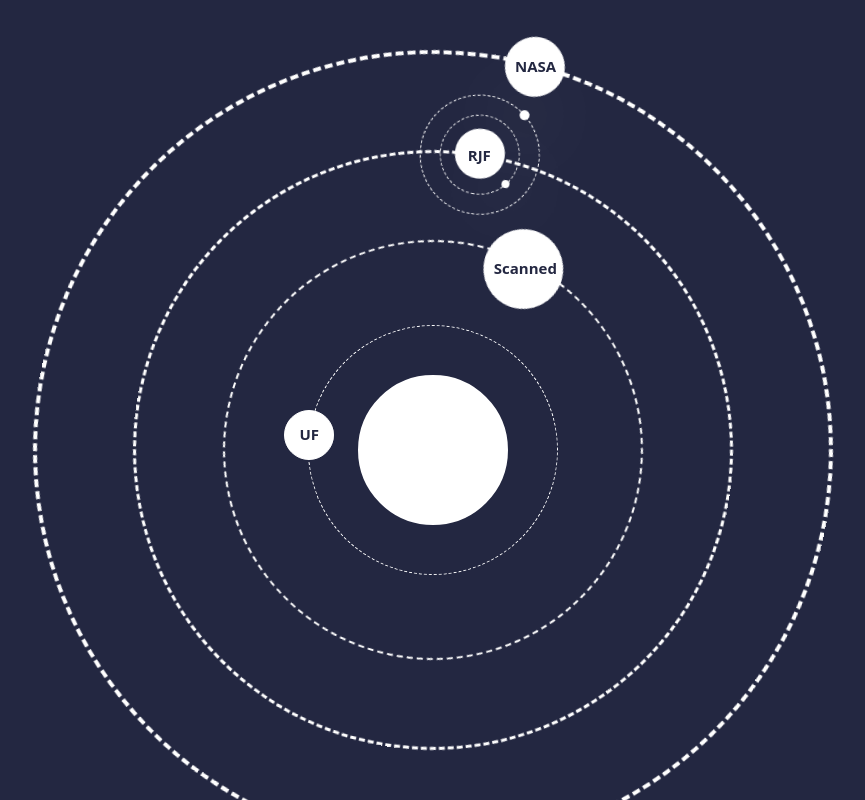
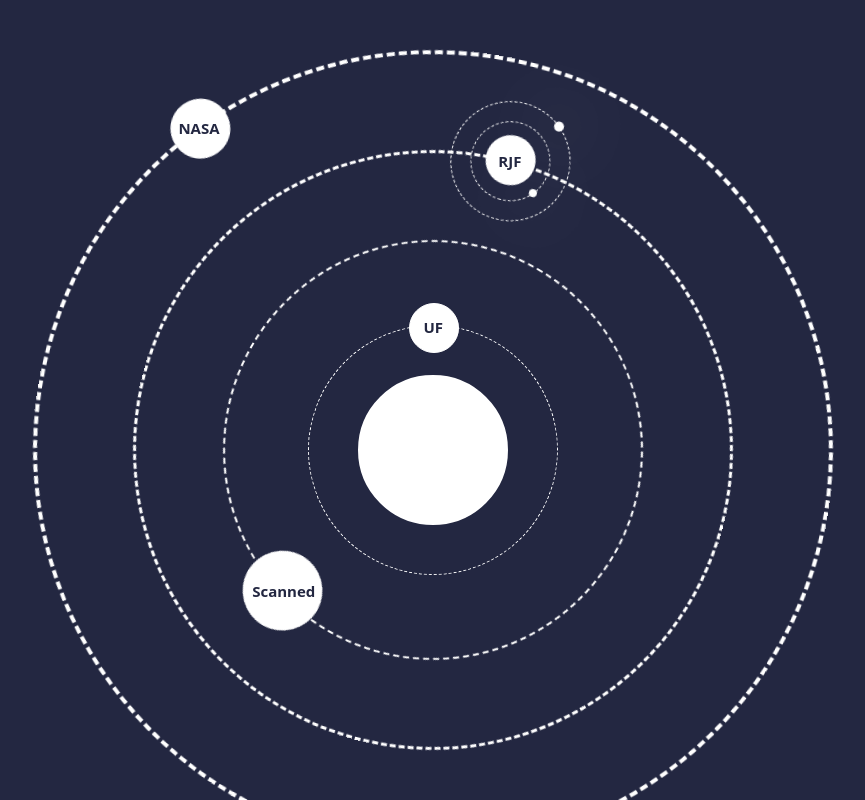
Before and after one commit to WittySkates/personalwebsite, a Vue app: page / in a window 1280 px wide. Shown: the whole page, without its empty margins (207-1072 px from the left). Built offline with nearby package versions, Linux system fonts and the light colour scheme.

Commit message:
Changed orbital periods and addded scoll into view

```diff
--- a/src/components/Home.vue
+++ b/src/components/Home.vue
@@ -15,29 +15,28 @@
       <div id="sol"><p id="sol-label"></p></div>
 
 
-
-      <div id="Planet2-orbit">
-        <div id="Planet2"></div>
-        <p id="Planet2-label">Scanned</p>
+    <div id="Planet4-orbit">
+        <div id="Planet4" @click="scrollInto('NASA')" style="cursor: pointer;"></div>
+        <p id="Planet4-label" @click="scrollInto('NASA')" style="cursor: pointer;">NASA</p>
       </div>
 
       <div id="Planet3-orbit">
+        <div id="Planet3-2-orbit">
+          <div id="Planet3-2"></div>
+          <p id="Planet3-2-label"></p>
+        </div>
         <div id="Planet3-1-orbit">
           <div id="Planet3-1"></div>
           <!-- <div id="Planet3-1-1"></div> -->
           <p id="Planet3-1-label"></p>
         </div>
-        <div id="Planet3-2-orbit">
-          <div id="Planet3-2"></div>
-          <p id="Planet3-2-label"></p>
-        </div>
-        <div id="Planet3"></div>
-        <p id="Planet3-label">RJF</p>
+        <div id="Planet3" @click="scrollInto('UF')" style="cursor: pointer;"></div>
+        <p id="Planet3-label" @click="scrollInto('RJF')" style="cursor: pointer;">RJF</p>
       </div>
 
-      <div id="Planet4-orbit">
-        <div id="Planet4"></div>
-        <p id="Planet4-label">NASA</p>
+      <div id="Planet2-orbit">
+        <div id="Planet2"  @click="scrollInto('Scanned')" style="cursor: pointer;"></div>
+        <p id="Planet2-label"  @click="scrollInto('Scanned')" style="cursor: pointer;">Scanned</p>
       </div>
 
       <div id="Planet1-orbit">
@@ -48,7 +47,43 @@
     </div>
     <div class="breaker"></div>
     <div class="content">
-      <div id="UF">
+      <div id="UF">UF
+        <p>TESTING</p>
+        <p>TESTING</p>
+        <p>TESTING</p>
+        <p>TESTING</p>
+        <p>TESTING</p>
+        <p>TESTING</p>
+        <p>TESTING</p>
+        <p>TESTING</p>
+        <p>TESTING</p>
+        <p>TESTING</p>
+      </div>
+      <div id="Scanned">Scanned
+        <p>TESTING</p>
+        <p>TESTING</p>
+        <p>TESTING</p>
+        <p>TESTING</p>
+        <p>TESTING</p>
+        <p>TESTING</p>
+        <p>TESTING</p>
+        <p>TESTING</p>
+        <p>TESTING</p>
+        <p>TESTING</p>
+      </div>
+      <div id="RJF">RJF
+        <p>TESTING</p>
+        <p>TESTING</p>
+        <p>TESTING</p>
+        <p>TESTING</p>
+        <p>TESTING</p>
+        <p>TESTING</p>
+        <p>TESTING</p>
+        <p>TESTING</p>
+        <p>TESTING</p>
+        <p>TESTING</p>
+      </div>
+      <div id="NASA">NASA
         <p>TESTING</p>
         <p>TESTING</p>
         <p>TESTING</p>
@@ -158,8 +193,8 @@ a{
   left: 50%;
   width: 50px;
   height: 50px;
-  margin-left: -10px;
-  margin-top: -25px;
+  margin-left: 97px;
+  margin-top: 100px;
   background: white;
   border-color: white;
   border-width: 1px;
@@ -196,8 +231,8 @@ a{
   left: 50%;
   /* width: 15px;
   height: 15px; */
-  margin-left: 6px;
-  margin-top: -11px;
+  margin-left: 113px;
+  margin-top: 113px;
   color: #232741;
   font-size: 15px;
   font-weight: bold;
@@ -217,8 +252,8 @@ a{
   left: 50%;
   width: 80px;
   height: 80px;
-  margin-left: -10px;
-  margin-top: -32px;
+  margin-left: -100px;
+  margin-top: 365px;
   background: white;
   border-color: white;
   border-width: 1px;
@@ -241,11 +276,11 @@ a{
   border-color: white;
   border-radius: 80%;
 
-  -webkit-animation: spin-right 100s linear infinite;
-  -moz-animation: spin-right 100s linear infinite;
-  -ms-animation: spin-right 100s linear infinite;
-  -o-animation: spin-right 100s linear infinite;
-  animation: spin-right 100s linear infinite;
+  -webkit-animation: spin-right 60s linear infinite;
+  -moz-animation: spin-right 60s linear infinite;
+  -ms-animation: spin-right 60s linear infinite;
+  -o-animation: spin-right 60s linear infinite;
+  animation: spin-right 60s linear infinite;
 }
 
 #Planet2-label {
@@ -254,17 +289,17 @@ a{
   left: 50%;
   /* width: 15px;
   height: 15px; */
-  margin-left: 0px;
-  margin-top: -5px;
+  margin-left: -90px;
+  margin-top: 394px;
   color: #232741;
   font-size: 15px;
   font-weight: bold;
 
-  -webkit-animation: spin-left 100s linear infinite;
-  -moz-animation: spin-left 100s linear infinite;
-  -ms-animation: spin-left 100s linear infinite;
-  -o-animation: spin-left 100s linear infinite;
-  animation: spin-left 100s linear infinite;
+  -webkit-animation: spin-left 60s linear infinite;
+  -moz-animation: spin-left 60s linear infinite;
+  -ms-animation: spin-left 60s linear infinite;
+  -o-animation: spin-left 60s linear infinite;
+  animation: spin-left 60s linear infinite;
 }
 
 /*Planet 3 Group*/
@@ -328,11 +363,11 @@ a{
   border-color: white;
   border-radius: 50%;
 
-  -webkit-animation: spin-right 200s linear infinite;
-  -moz-animation: spin-right 200s linear infinite;
-  -ms-animation: spin-right 200s linear infinite;
-  -o-animation: spin-right 200s linear infinite;
-  animation: spin-right 200s linear infinite;
+  -webkit-animation: spin-right 120s linear infinite;
+  -moz-animation: spin-right 120s linear infinite;
+  -ms-animation: spin-right 120s linear infinite;
+  -o-animation: spin-right 120s linear infinite;
+  animation: spin-right 120s linear infinite;
 }
 
 #Planet3-1-orbit {
@@ -385,11 +420,11 @@ a{
   font-size: 15px;
   font-weight: bold;
 
-  -webkit-animation: spin-left 200s linear infinite;
-  -moz-animation: spin-left 200s linear infinite;
-  -ms-animation: spin-left 200s linear infinite;
-  -o-animation: spin-left 200s linear infinite;
-  animation: spin-left 200s linear infinite;
+  -webkit-animation: spin-left 120s linear infinite;
+  -moz-animation: spin-left 120s linear infinite;
+  -ms-animation: spin-left 120s linear infinite;
+  -o-animation: spin-left 120s linear infinite;
+  animation: spin-left 120s linear infinite;
 }
 
 /*The Animation time for moon labels is calculated by using harmonic sums. See Readme.md*/
@@ -438,8 +473,8 @@ a{
   left: 50%;
   width: 60px;
   height: 60px;
-  margin-left: -10px;
-  margin-top: -30px;
+  margin-left: -310px;
+  margin-top: 85px;
   background: white;
   border-color: white;
   border-width: 1px;
@@ -464,11 +499,11 @@ a{
   border-radius: 50%;
 
 
-  -webkit-animation: spin-right 150s linear infinite;
-  -moz-animation: spin-right 150s linear infinite;
-  -ms-animation: spin-right 150s linear infinite;
-  -o-animation: spin-right 150s linear infinite;
-  animation: spin-right 150s linear infinite;
+  -webkit-animation: spin-right 200s linear infinite;
+  -moz-animation: spin-right 200s linear infinite;
+  -ms-animation: spin-right 200s linear infinite;
+  -o-animation: spin-right 200s linear infinite;
+  animation: spin-right 200s linear infinite;
 }
 
 #Planet4-label {
@@ -477,17 +512,17 @@ a{
   left: 50%;
   /* width: 15px;
   height: 15px; */
-  margin-left: 0px;
-  margin-top: -12px;
+  margin-left: -302px;
+  margin-top: 104px;
   color: #232741;
   font-size: 15px;
   font-weight: bold;
 
-  -webkit-animation: spin-left 150s linear infinite;
-  -moz-animation: spin-left 150s linear infinite;
-  -ms-animation: spin-left 150s linear infinite;
-  -o-animation: spin-left 150s linear infinite;
-  animation: spin-left 150s linear infinite;
+  -webkit-animation: spin-left 200s linear infinite;
+  -moz-animation: spin-left 200s linear infinite;
+  -ms-animation: spin-left 200s linear infinite;
+  -o-animation: spin-left 200s linear infinite;
+  animation: spin-left 200s linear infinite;
 }
 
 /*Defining the rotational keyframe at-rules*/
```
